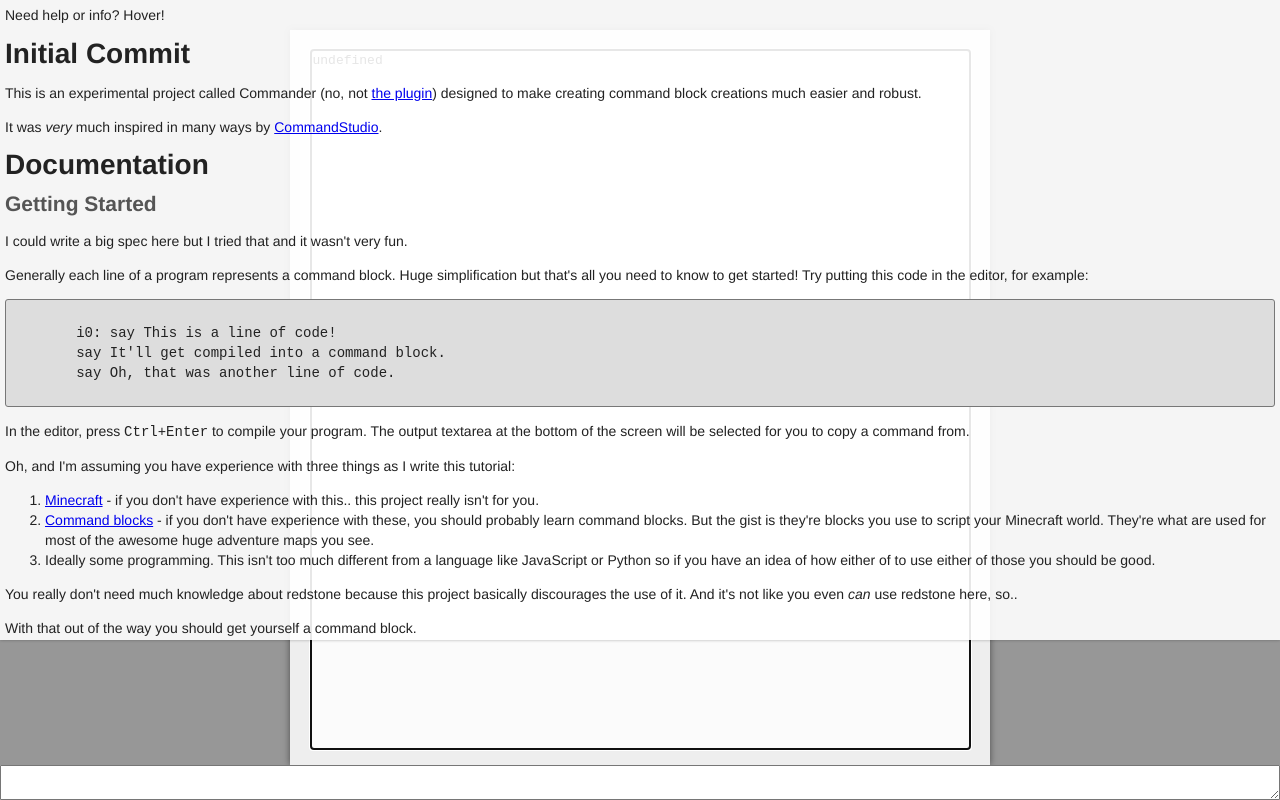
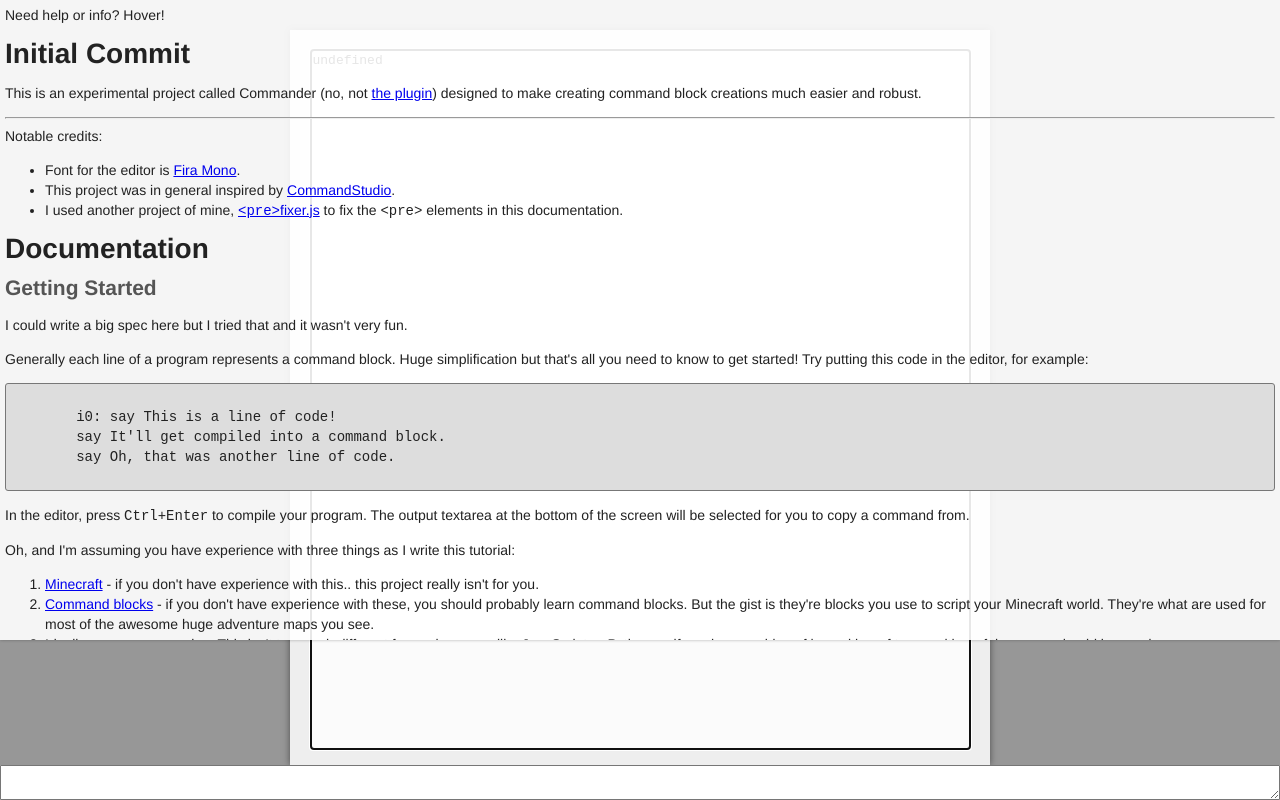
Before and after one commit to towerofnix/commander, a plain HTML site: page editor/index.html in a window 1280 px wide. Drawn offline with Linux system fonts and the light colour scheme; a script that the page names is missing; a web font is replaced by a local one.

Commit message:
Update documentation, use Fira Mono as editor font

```diff
--- a/editor/editor.css
+++ b/editor/editor.css
@@ -1,3 +1,8 @@
+@font-face {
+  font-family: 'Fira Mono';
+  src: url(https://cdn.rawgit.com/mozilla/Fira/master/ttf/FiraMono-Regular.ttf);
+}
+
 body, html {
   width: 100%;
   height: 100%;
@@ -34,6 +39,7 @@ body {
   resize: none;
   line-height: 18px;
   font-size: 13px;
+  font-family: 'Fira Mono', monospace;
 }
 
 #output-container {
--- a/editor/index.html
+++ b/editor/index.html
@@ -9,8 +9,14 @@
     <div id='help'>
       <p>Need help or info? Hover!</p>
       <h1>Initial Commit</h1>
-      <p>This is an experimental project called Commander (no, not <a href='https://dev.bukkit.org/bukkit-plugins/commander/'>the plugin</a>) designed to make creating command block creations much easier and robust.</p>
-      <p>It was <em>very</em> much inspired in many ways by <a href='http://commandstudio.github.io/commandstudio/' target='_blank'>CommandStudio</a>.</p>
+      <p>This is an experimental project called Commander (no, not <a href='https://dev.bukkit.org/bukkit-plugins/commander/' target='_blank'>the plugin</a>) designed to make creating command block creations much easier and robust.</p>
+      <hr>
+      <p>Notable credits:</p>
+      <ul>
+        <li>Font for the editor is <a href='https://mozilla.github.io/Fira/' target='_blank'>Fira Mono</a>.</li>
+        <li>This project was in general inspired by <a href='http://commandstudio.github.io/commandstudio/' target='_blank'>CommandStudio</a>.</li>
+        <li>I used another project of mine, <a href='http://liam4.github.io/pre-fixer.js/' target='_blank'><code>&lt;pre&gt;</code>fixer.js</a> to fix the <code>&lt;pre&gt;</code> elements in this documentation.</li>
+      </ul>
 
       <h1 id='documentation'>Documentation</h1>
 
@@ -25,8 +31,8 @@
       <p>In the editor, press <code>Ctrl+Enter</code> to compile your program. The output textarea at the bottom of the screen will be selected for you to copy a command from.</p>
       <p>Oh, and I'm assuming you have experience with three things as I write this tutorial:</p>
       <ol>
-        <li><a href='https://minecraft.net/'>Minecraft</a> - if you don't have experience with this.. this project really isn't for you.</li>
-        <li><a href='http://minecraft.gamepedia.com/Command_Block'>Command blocks</a> - if you don't have experience with these, you should probably learn command blocks. But the gist is they're blocks you use to script your Minecraft world. They're what are used for most of the awesome huge adventure maps you see.</li>
+        <li><a href='https://minecraft.net/' target='_blank'>Minecraft</a> - if you don't have experience with this.. this project really isn't for you.</li>
+        <li><a href='http://minecraft.gamepedia.com/Command_Block' target='_blank'>Command blocks</a> - if you don't have experience with these, you should probably learn command blocks. But the gist is they're blocks you use to script your Minecraft world. They're what are used for most of the awesome huge adventure maps you see.</li>
         <li>Ideally some programming. This isn't too much different from a language like JavaScript or Python so if you have an idea of how either of to use either of those you should be good.</li>
       </ol>
       <p>You really don't need much knowledge about redstone because this project basically discourages the use of it. And it's not like you even <em>can</em> use redstone here, so..</p>
```
